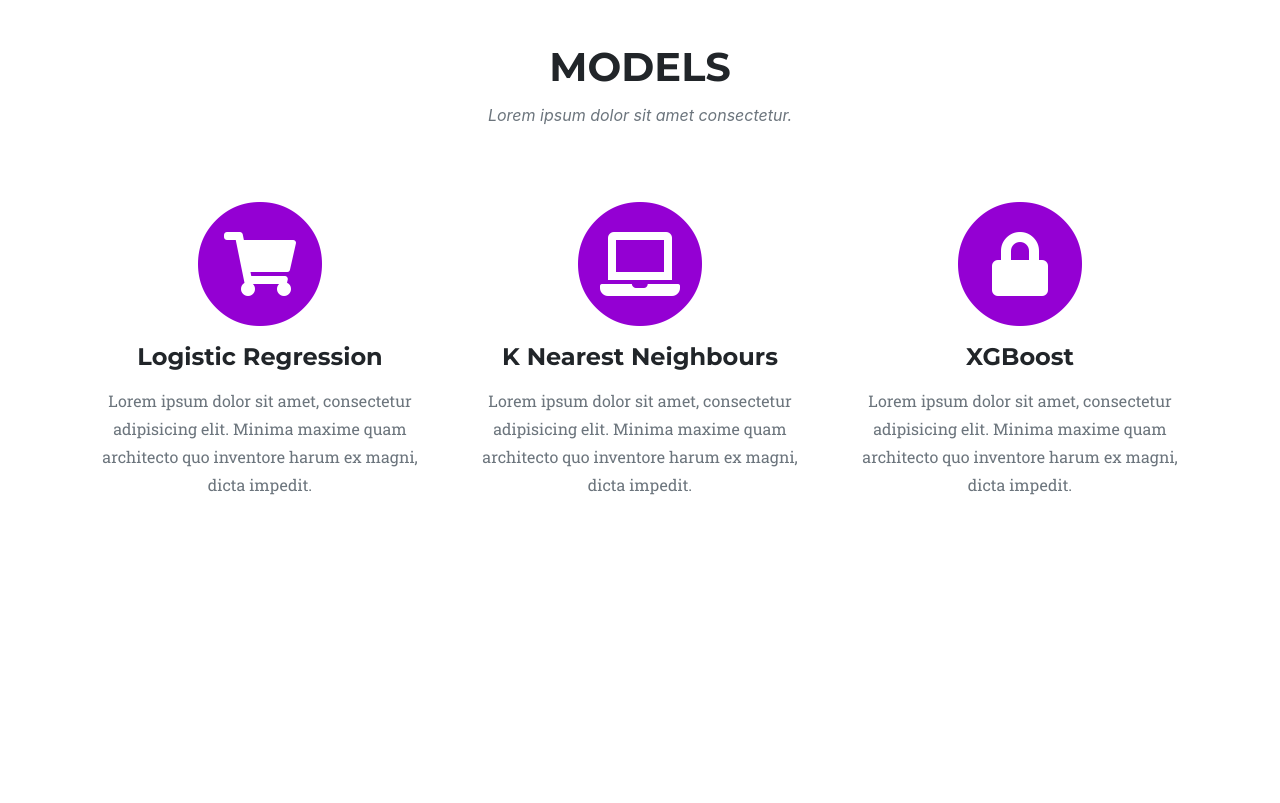
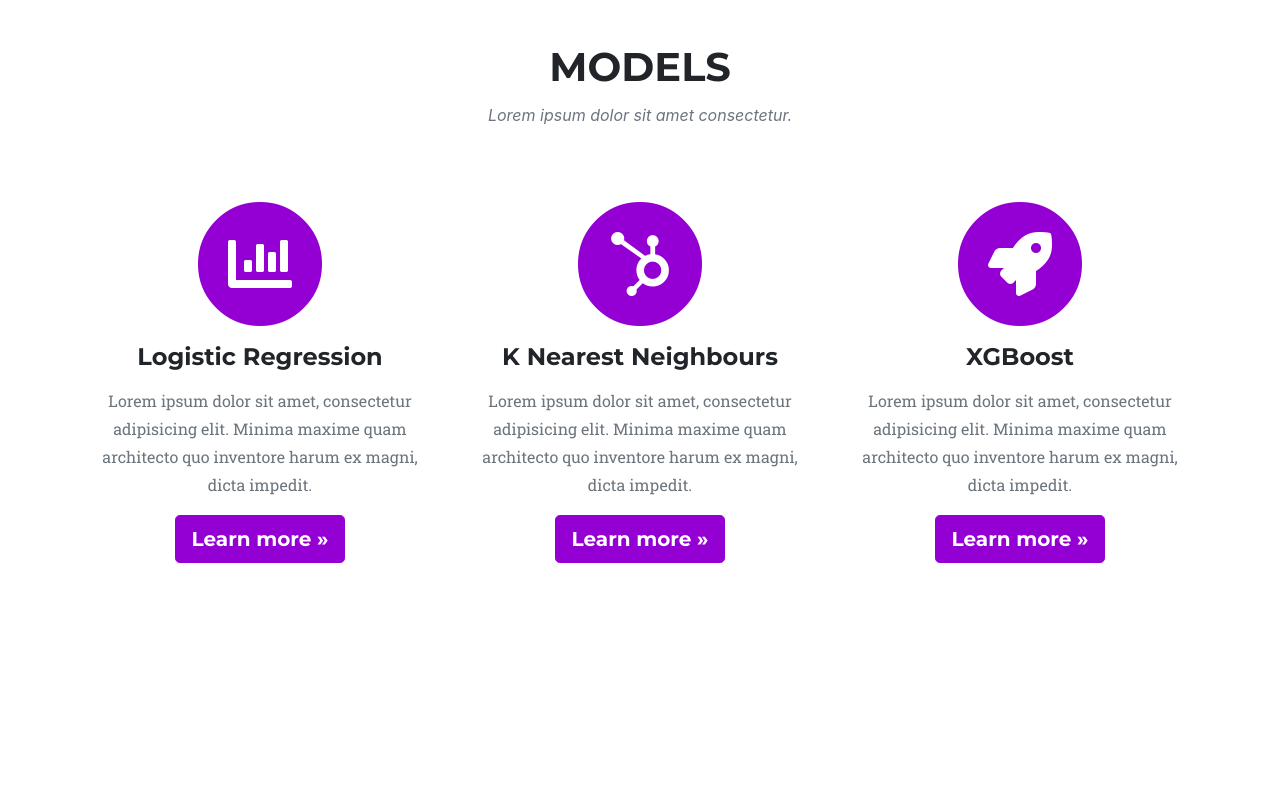
Before and after one commit to tjtanjin/project_billboard_api, a Flask app: page / in a window 1280 px wide. Shown: the part 938-1741 px from the top of the page. Run offline with Flask 2, Linux system fonts and the light colour scheme; some libraries are stand-ins or nearby versions; some web fonts are replaced.

Commit message:
Updated webpage.

```diff
--- a/templates/index.html
+++ b/templates/index.html
@@ -33,7 +33,7 @@
   <!-- Navigation -->
   <nav class="navbar navbar-expand-lg navbar-dark fixed-top" id="mainNav" style="background-color:rgb(0,0,0,0.8);">
     <div class="container">
-      <a class="navbar-brand js-scroll-trigger" href="#page-top" style="color:#FF00FF;">Project Billboard</a>
+      <a class="navbar-brand js-scroll-trigger" href="#page-top" style="color:#EE82EE;">Project Billboard</a>
       <button class="navbar-toggler navbar-toggler-right" type="button" data-toggle="collapse" data-target="#navbarResponsive" aria-controls="navbarResponsive" aria-expanded="false" aria-label="Toggle navigation">
         Menu
         <i class="fas fa-bars"></i>
@@ -80,7 +80,7 @@
           </div>
         <p id="predict_result" style="color:white;"></p>
         </div>
-        <button id="main_button" class="btn btn-primary btn-xl text-uppercase" href="#services" style="background-color:  #9400D3; border-color:  #9400D3;">Predict</a>
+        <button id="main_button" class="btn btn-primary btn-xl text-uppercase" href="#services">Predict</a>
       </div>
     </div>
   </header>
@@ -98,26 +98,29 @@
         <div class="col-md-4">
           <span class="fa-stack fa-4x">
             <i class="fas fa-circle fa-stack-2x text-primary"></i>
-            <i class="fas fa-shopping-cart fa-stack-1x fa-inverse"></i>
+            <i class="fas fa-chart-bar fa-stack-1x fa-inverse"></i>
           </span>
           <h4 class="service-heading">Logistic Regression</h4>
           <p class="text-muted">Lorem ipsum dolor sit amet, consectetur adipisicing elit. Minima maxime quam architecto quo inventore harum ex magni, dicta impedit.</p>
+          <a class="btn btn-primary btn-lg" href="#" role="button">Learn more &raquo;</a>
         </div>
         <div class="col-md-4">
           <span class="fa-stack fa-4x">
             <i class="fas fa-circle fa-stack-2x text-primary"></i>
-            <i class="fas fa-laptop fa-stack-1x fa-inverse"></i>
+            <i class="fab fa-hubspot fa-stack-1x fa-inverse"></i>
           </span>
           <h4 class="service-heading">K Nearest Neighbours</h4>
           <p class="text-muted">Lorem ipsum dolor sit amet, consectetur adipisicing elit. Minima maxime quam architecto quo inventore harum ex magni, dicta impedit.</p>
+          <a class="btn btn-primary btn-lg" href="#" role="button">Learn more &raquo;</a>
         </div>
         <div class="col-md-4">
           <span class="fa-stack fa-4x">
             <i class="fas fa-circle fa-stack-2x text-primary"></i>
-            <i class="fas fa-lock fa-stack-1x fa-inverse"></i>
+            <i class="fas fa-rocket fa-stack-1x fa-inverse"></i>
           </span>
           <h4 class="service-heading">XGBoost</h4>
           <p class="text-muted">Lorem ipsum dolor sit amet, consectetur adipisicing elit. Minima maxime quam architecto quo inventore harum ex magni, dicta impedit.</p>
+          <a class="btn btn-primary btn-lg" href="#" role="button">Learn more &raquo;</a>
         </div>
       </div>
     </div>
@@ -216,13 +219,42 @@
       <div class="row">
         <div class="col-sm-4">
           <div class="team-member">
-            <img class="mx-auto rounded-circle" src="img/team/1.jpg" alt="">
-            <h4>Member 1</h4>
+            <img class="mx-auto rounded-circle" src="https://media.licdn.com/dms/image/C5103AQHzxSoSpkhQQg/profile-displayphoto-shrink_200_200/0?e=1562803200&v=beta&t=ruVIdg1OVof_d6_P5FUJ6oRWZEs-kbi8SVQXzbyoBmc" alt="">
+            <h4>Tan Jin</h4>
             <p class="text-muted">The Cool Kid</p>
             <ul class="list-inline social-buttons">
               <li class="list-inline-item">
+                <a href="https://www.linkedin.com/in/tan-jin-4b5a07184/" target="_blank">
+                  <i class="fab fa-linkedin-in"></i>
+                </a>
+              </li>
+              <li class="list-inline-item">
+                <a href="https://github.com/tjtanjin/" target="_blank">
+                  <i class="fab fa-github"></i>
+                </a>
+              </li>
+              <li class="list-inline-item">
+                <a href="https://www.facebook.com/TJTanJin/" target="_blank">
+                  <i class="fab fa-facebook-f"></i>
+                </a>
+              </li>
+            </ul>
+          </div>
+        </div>
+        <div class="col-sm-4">
+          <div class="team-member">
+            <img class="mx-auto rounded-circle" src="https://cdn.pixabay.com/photo/2015/10/05/22/37/blank-profile-picture-973460_960_720.png" alt="">
+            <h4>Member 2</h4>
+            <p class="text-muted">The Funny Kid</p>
+            <ul class="list-inline social-buttons">
+              <li class="list-inline-item">
                 <a href="#">
-                  <i class="fab fa-twitter"></i>
+                  <i class="fab fa-linkedin-in"></i>
+                </a>
+              </li>
+              <li class="list-inline-item">
+                <a href="#">
+                  <i class="fab fa-github"></i>
                 </a>
               </li>
               <li class="list-inline-item">
@@ -230,57 +262,28 @@
                   <i class="fab fa-facebook-f"></i>
                 </a>
               </li>
+            </ul>
+          </div>
+        </div>
+        <div class="col-sm-4">
+          <div class="team-member">
+            <img class="mx-auto rounded-circle" src="https://cdn.pixabay.com/photo/2015/10/05/22/37/blank-profile-picture-973460_960_720.png" alt="">
+            <h4>Member 3</h4>
+            <p class="text-muted">The Crazy Kid</p>
+            <ul class="list-inline social-buttons">
               <li class="list-inline-item">
                 <a href="#">
                   <i class="fab fa-linkedin-in"></i>
                 </a>
               </li>
-            </ul>
-          </div>
-        </div>
-        <div class="col-sm-4">
-          <div class="team-member">
-            <img class="mx-auto rounded-circle" src="img/team/2.jpg" alt="">
-            <h4>Member 2</h4>
-            <p class="text-muted">The Funny Kid</p>
-            <ul class="list-inline social-buttons">
               <li class="list-inline-item">
                 <a href="#">
-                  <i class="fab fa-twitter"></i>
+                  <i class="fab fa-github"></i>
                 </a>
               </li>
               <li class="list-inline-item">
                 <a href="#">
                   <i class="fab fa-facebook-f"></i>
-                </a>
-              </li>
-              <li class="list-inline-item">
-                <a href="#">
-                  <i class="fab fa-linkedin-in"></i>
-                </a>
-              </li>
-            </ul>
-          </div>
-        </div>
-        <div class="col-sm-4">
-          <div class="team-member">
-            <img class="mx-auto rounded-circle" src="img/team/3.jpg" alt="">
-            <h4>Member 3</h4>
-            <p class="text-muted">The Crazy Kid</p>
-            <ul class="list-inline social-buttons">
-              <li class="list-inline-item">
-                <a href="#">
-                  <i class="fab fa-twitter"></i>
-                </a>
-              </li>
-              <li class="list-inline-item">
-                <a href="#">
-                  <i class="fab fa-facebook-f"></i>
-                </a>
-              </li>
-              <li class="list-inline-item">
-                <a href="#">
-                  <i class="fab fa-linkedin-in"></i>
                 </a>
               </li>
             </ul>
```
